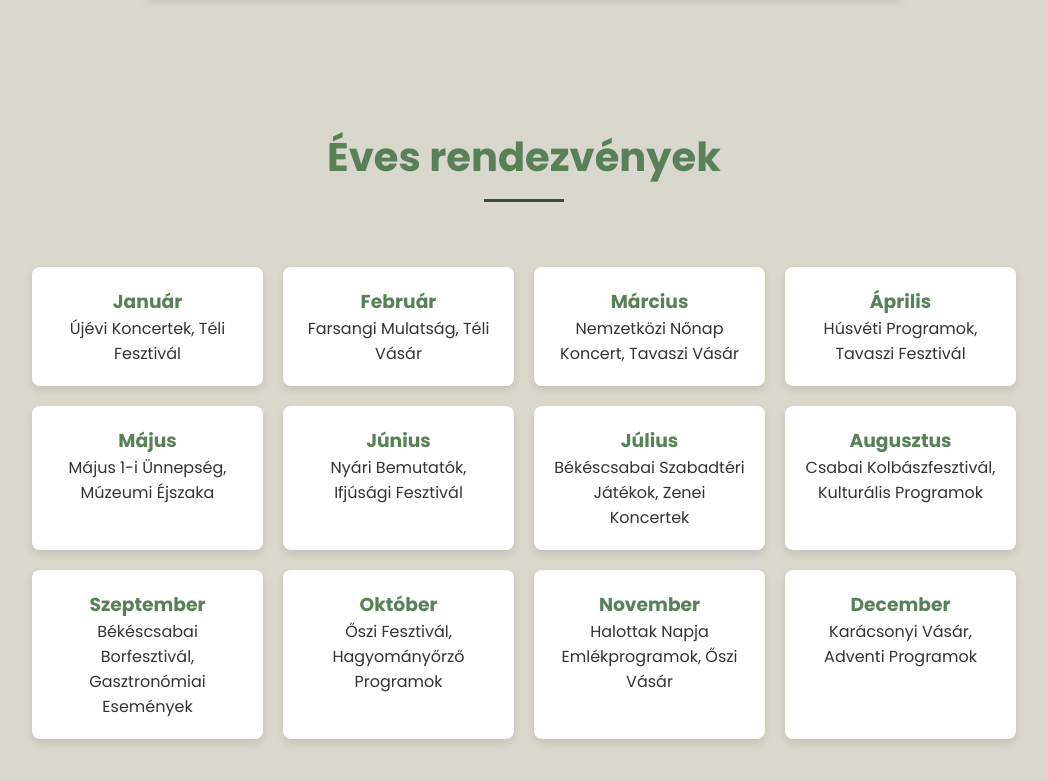
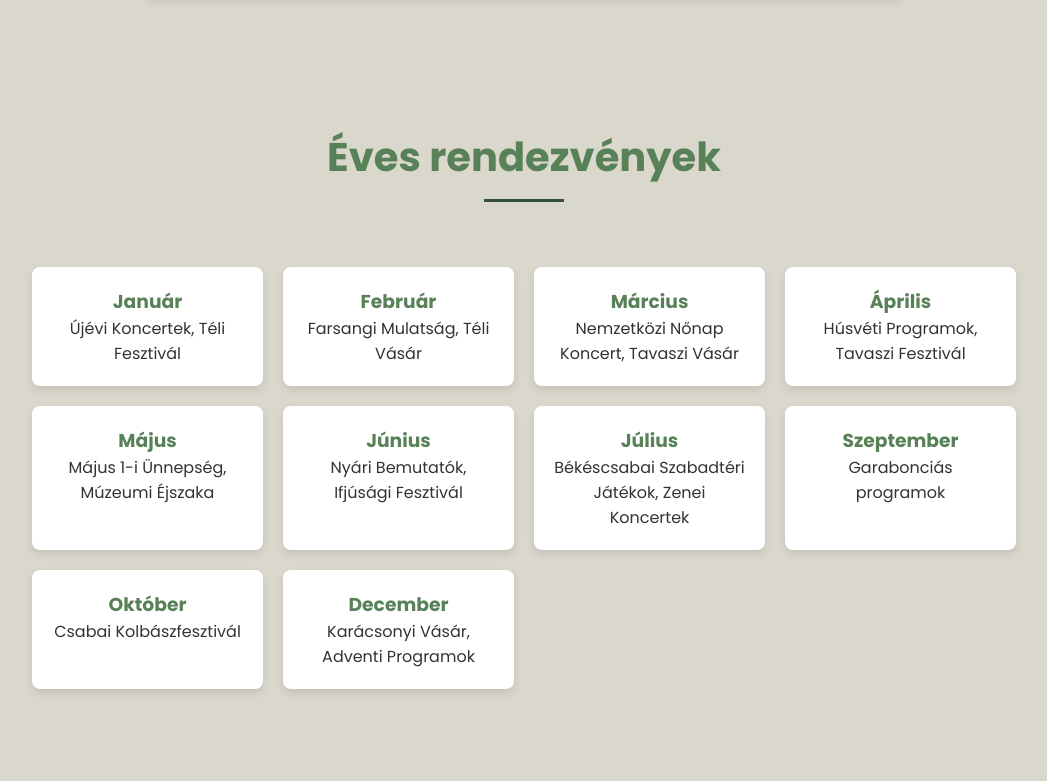
Before and after one commit to balintgergo00/bekescsaba, a plain HTML site: page rendezvenyek.html in a window 1280 px wide. Shown: the part 2413-3194 px from the top of the page, without its empty margins (116-1163 px from the left). Drawn offline with Linux system fonts and the light colour scheme.

Commit message:
Update event listings and fix accommodation card display
Removed August and November event sections and updated September and October event descriptions in rendezvenyek.html. Changed .accommodation-cards display from 'none' to 'flex' in style.css to ensure cards are visible.

```diff
--- a/rendezvenyek.html
+++ b/rendezvenyek.html
@@ -144,23 +144,13 @@
             </div>
 
             <div class="annual-event animate-on-scroll">
-                <h3>Augusztus</h3>
-                <p>Csabai Kolbászfesztivál, Kulturális Programok</p>
-            </div>
-
-            <div class="annual-event animate-on-scroll">
                 <h3>Szeptember</h3>
-                <p>Békéscsabai Borfesztivál, Gasztronómiai Események</p>
+                <p>Garabonciás programok</p>
             </div>
 
             <div class="annual-event animate-on-scroll">
                 <h3>Október</h3>
-                <p>Őszi Fesztivál, Hagyományőrző Programok</p>
-            </div>
-
-            <div class="annual-event animate-on-scroll">
-                <h3>November</h3>
-                <p>Halottak Napja Emlékprogramok, Őszi Vásár</p>
+                <p>Csabai Kolbászfesztivál</p>
             </div>
 
             <div class="annual-event animate-on-scroll">
--- a/style.css
+++ b/style.css
@@ -673,7 +673,7 @@ nav ul li a.active::after {
 
 /* Accommodation cards */
 .accommodation-cards {
-    display: none;
+    display: flex;
     grid-template-columns: repeat(auto-fill, minmax(350px, 1fr));
     gap: 20px;
     max-width: 2000px;
```
